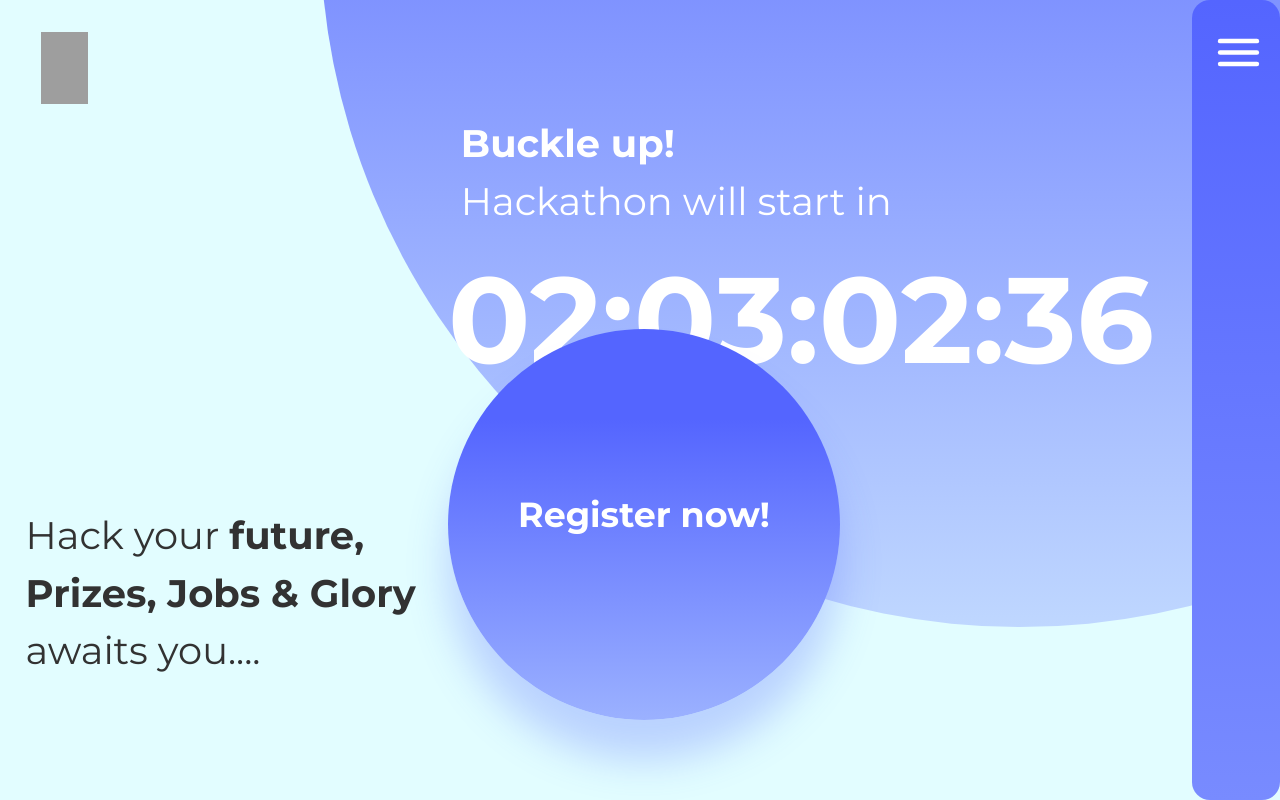
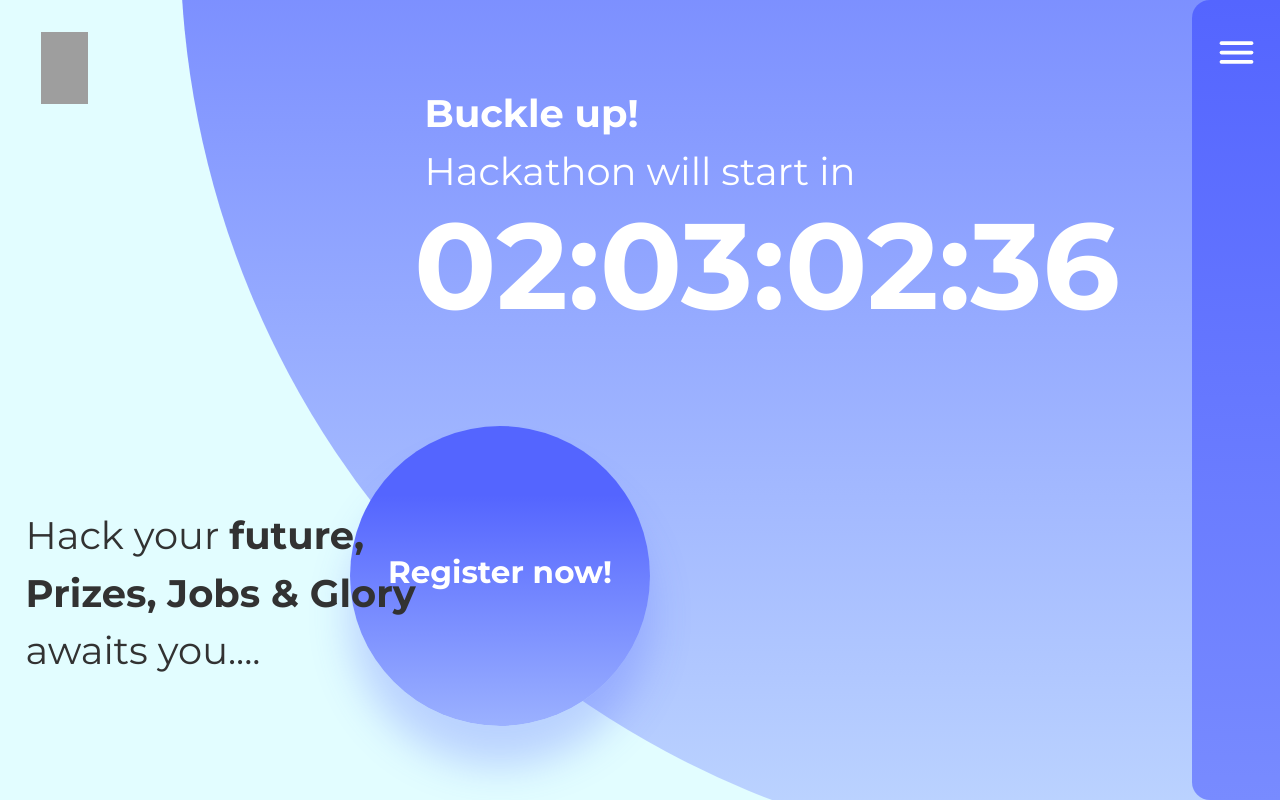
Before and after one commit to bhaskaraa45/HackathonPortal, a Next.js app in the folder hackathon/: page / in a window 1280 px wide. Built offline with nearby package versions, Linux system fonts and the light colour scheme; grey boxes are pictures that could not be loaded.

Commit message:
homepage css improved

```diff
--- a/hackathon/pages/index.tsx
+++ b/hackathon/pages/index.tsx
@@ -3,6 +3,7 @@ import styles from '../styles/home.module.css';
 
 export default function Home() {
     const [countdown, setCountdown] = useState('00:00:00:00');
+    const [menuOpen, setMenuOpen] = useState(false);
 
     useEffect(() => {
         const targetDate = new Date('2024-06-01T00:00:00').getTime();
@@ -31,38 +32,42 @@ export default function Home() {
         alert("Register button clicked!");
         // You can add your registration logic here
     };
+
     const handleHamburgerClick = () => {
-        alert("Menu button clicked!");
-        // You can add your registration logic here
+        setMenuOpen(!menuOpen);
     };
 
     return (
         <div className={styles.container}>
             <div className={styles.ecellLogo}></div>
-            <div className={styles.ellipse1}></div>
-            <div className={styles.rectangle1}>
+
+            <div className={`${styles.circleContainer} ${menuOpen ? styles.circleContainerAFTERCLICK : ''}`}>
+                <div className={`${styles.ellipse1} ${menuOpen ? styles.ellipse1AFTERCLICK : ''}`}></div>
+                <div className={`${styles.register} ${menuOpen ? styles.registerAFTERCLICK : ''}`}>
+                    <div className={styles.registerText} onClick={handleRegisterClick}>
+                        Register now!
+                    </div>
+                </div>
+            </div>
+
+            <div className={`${styles.rectangle1} ${menuOpen ? styles.rectangle1AFTERCLICK : ''}`}>
                 <div className={styles.menuButton} onClick={handleHamburgerClick}>
                     <svg fill="#ffffff" viewBox="0 0 24.00 24.00" xmlns="http://www.w3.org/2000/svg" stroke="#ffffff" stroke-width="0.00024000000000000003" transform="rotate(0)matrix(1, 0, 0, 1, 0, 0)"><g id="SVGRepo_bgCarrier" stroke-width="0"></g><g id="SVGRepo_tracerCarrier" stroke-linecap="round" stroke-linejoin="round" stroke="#CCCCCC" stroke-width="0.048"></g><g id="SVGRepo_iconCarrier"> <g data-name="Layer 2"> <g data-name="menu"> <rect width="24" height="24" transform="rotate(180 12 12)" opacity="0"></rect> <rect x="3" y="11" width="18" height="2" rx=".95" ry=".95"></rect> <rect x="3" y="16" width="18" height="2" rx=".95" ry=".95"></rect> <rect x="3" y="6" width="18" height="2" rx=".95" ry=".95"></rect> </g> </g> </g></svg>
                 </div>
             </div>
-            <div className={styles.starttext}>
+            <div className={`${styles.starttext} ${menuOpen ? styles.starttextAFTERCLICK : ''}`}>
                 <b>Buckle up!</b> <br />
                 Hackathon will start in
             </div>
-
-            <div className={styles.countdownBOX}>
+            <div className={`${styles.countdownBOX} ${menuOpen ? styles.countdownBOXAFTERCLICK : ''}`}>
                 {countdown}
             </div>
 
-            <div className={styles.description}>
+
+            <div className={`${styles.description} ${menuOpen ? styles.descriptionAFTERCLICK : ''}`}>
                 Hack your <b>future,</b><br />
                 <b>Prizes, Jobs & Glory</b> <br />
                 awaits you....
-            </div>
-            <div className={styles.register}>
-                <div className={styles.registerText} onClick={handleRegisterClick}>
-                    Register now!
-                </div>
             </div>
 
         </div>
--- a/hackathon/styles/home.module.css
+++ b/hackathon/styles/home.module.css
@@ -1,72 +1,112 @@
 /* Container styles */
 .container {
     position: relative;
-    width: 100%;
+    width: 100vw;
     height: 100vh;
-    overflow: hidden;
-    /* Hide overflow to avoid horizontal scrolling */
+    overflow-x: hidden;
+    overflow-y: auto;
     display: flex;
     justify-content: center;
     align-items: center;
 }
 
+.circleContainer {
+    position: relative;
+    display: flex;
+    justify-content: center;
+    align-items: center;
+    transition: transform 1s ease, height 1s ease, width 1s ease, box-shadow 1s ease;
+}
+
+.circleContainerAFTERCLICK {
+    height: 100%;
+}
+
 /* Ellipse 1 */
 .ellipse1 {
     position: absolute;
-    height: 175%;
-    left: 25%;
-    top: -773px;
+    height: 1841px;
     border-radius: 50%;
     aspect-ratio: 1;
     background: linear-gradient(180.03deg, #788BFF 49.97%, #BFD7FF 99.97%);
     z-index: 1;
+    transition: transform 1s ease, height 1s ease, width 1s ease, box-shadow 1s ease;
+    transform: translate(25%, -25%);
+}
+
+.ellipse1AFTERCLICK {
+    height: 100%;
+    border-radius: 50%;
+    transform: translateX(-15%);
+    box-shadow: 0px 40px 40px rgba(84, 101, 255, 0.27);
 }
 
 /* Rectangle 1 */
 .rectangle1 {
-    position: absolute;
+    position: fixed;
     width: 88px;
     height: 100%;
     top: 0px;
     right: 0px;
     background: linear-gradient(180deg, #5465FF 0%, #788BFF 100%);
-    border-radius: 18px;
-    z-index: 2;
-    /* padding: 16px;  */
+    border-top-left-radius: 18px;
+    border-bottom-left-radius: 18px;
+    z-index: 4;
+    transition: width 1s ease;
+}
+
+.rectangle1AFTERCLICK {
+    width: 400px;
 }
 
 .menuButton {
     position: relative;
-    left: 22%;
-    top: 25px;
-    width: 55px;
-    height: 50px;
+    left: 21.5px;
+    top: 30px;
+    width: 45px;
+    height: 10px;
     cursor: pointer;
 }
 
 /* Countdown BOX */
 .countdownBOX {
     position: absolute;
-    left: 35%;
-    top: 229px;
+    /* top: 229px; */
     font-family: 'Montserrat';
     font-style: normal;
     font-weight: 700;
     font-size: calc(0.8rem + 8.5vw);
     color: #FFFFFF;
     z-index: 3;
+    top: 0;
+    margin-top: 175px;
+    transform: translate(18%);
+    transition: margin-top 1s ease, transform 1s ease, font-size 1s ease;
+}
+
+.countdownBOXAFTERCLICK {
+    margin-top: 260px;
+    transform: translateX(-18%);
+    font-size: calc(0.3rem + 7.2vw);
 }
 
 /* Start Text */
 .starttext {
     position: absolute;
-    left: 36%;
-    top: 115px;
+    top: 0;
+    margin-top: 85px;
     font-family: 'Montserrat';
     font-style: normal;
     font-size: calc(0.8rem + 2vw);
     color: #FFFFFF;
     z-index: 3;
+    transition: margin-top 1s ease, transform 1s ease, text-align 1s ease;
+}
+
+.starttextAFTERCLICK {
+    margin-top: 135px;
+    text-align: center;
+    transform: translateX(-22%);
 }
 
 /* Description */
@@ -79,20 +119,36 @@
     font-size: calc(0.8rem + 2vw);
     color: #323232;
     z-index: 3;
+    transition: all 1s ease;
+}
+
+.descriptionAFTERCLICK {
+    display: none;
 }
 
 /* Register Button */
 .register {
-    position: absolute;
-    width: 392px;
-    height: 391px;
-    left: 35%;
-    bottom: 80px;
+    position: relative;
+    height: calc(15vh + 10vw);
+    min-height: 300px;
+    aspect-ratio: 1;
     border-radius: 50%;
     background: linear-gradient(180deg, #5465FF 23.01%, #9BB1FF 100%);
     box-shadow: 0px 40px 40px rgba(84, 101, 255, 0.28);
     z-index: 3;
+    top: calc(120px + 7vh);
+    left: calc(-140px);
+    transition: all 1s ease;
 }
+
+.registerAFTERCLICK {
+    top: auto;
+    left: auto;
+    margin-top: auto;
+    margin-bottom: 50px;
+    transform: translateX(-42%);
+}
+
 
 /* Register Text */
 .registerText {
@@ -103,11 +159,11 @@
     font-family: 'Montserrat';
     font-style: normal;
     font-weight: 700;
-    font-size: calc(0.9rem + 1.6vw);
+    font-size: calc(calc(0.9rem + 1.3vw));
     color: #ffffff;
     z-index: 4;
     cursor: pointer;
-    /* Change cursor on hover */
+    transition: text-decoration 1s ease;
 }
 
 .registerText:hover {
@@ -116,7 +172,7 @@
 
 /* E-Cell Logo */
 .ecellLogo {
-    position: absolute;
+    position: fixed;
     width: 47px;
     height: 72px;
     left: 41px;
@@ -127,22 +183,39 @@
     z-index: 5;
 }
 
-/* Mobile styles */
-@media only screen and (max-width: 850px) {
-    .ellipse1 {
-        position: absolute;
+@media only screen and (max-width: 1100px),
+screen and (max-height: 645px) {
+    .circleContainer {
         height: 100%;
         width: 100%;
-        left: 0%;
-        top: 0%;
+        position: relative;
+        display: flex;
+        justify-content: center;
+        align-items: center;
+        transition: transform 1s ease, height 1s ease, width 1s ease, box-shadow 1s ease;
+    }
+
+    .ellipse1 {
+        height: 100%;
+        width: 100%;
         border-radius: 0%;
         background: linear-gradient(180.03deg, #788BFF 49.97%, #BFD7FF 99.97%);
         z-index: 1;
+        transform: translate(0%);
+        transition: transform 1s ease, height 1s ease, width 1s ease, box-shadow 1s ease;
     }
 
-    .rectangle1 {
-        /* display: none; */
-        position: absolute;
+    .ellipse1AFTERCLICK {
+        height: 100%;
+        width: 100%;
+        border-radius: 0%;
+        transform: translate(0%);
+        box-shadow: none;
+    }
+
+    .rectangle1,
+    .rectangle1AFTERCLICK {
+        position: fixed;
         width: 88px;
         height: 100%;
         top: 0px;
@@ -150,46 +223,57 @@
         background: transparent;
         border-radius: 18px;
         z-index: 1;
+        transition: width 1s ease;
+        transform: translateX(0%);
     }
 
+
+
     .countdownBOX {
-        position: absolute;
-        font-family: 'Montserrat';
-        font-style: normal;
-        font-weight: 700;
         font-size: calc(1rem + 8.3vw);
-        color: #FFFFFF;
-        z-index: 3;
         left: auto;
+        margin-top: 205px;
+        text-align: center;
+        transform: translate(0%);
+        transition: margin-top 1s ease, transform 1s ease, font-size 1s ease;
+    }
+
+    .countdownBOXAFTERCLICK {
+        margin-top: 205px;
+        transform: translate(0%);
+        font-size: calc(1rem + 8.3vw);
     }
 
     .starttext {
-        position: absolute;
-        bottom: countdown;
         left: auto;
-        font-family: 'Montserrat';
-        font-style: normal;
         font-size: calc(1rem + 1.8vw);
-        color: #FFFFFF;
-        z-index: 3;
-        margin-top: 45px;
+        margin-top: 145px;
         text-align: center;
+        transition: margin-top 1s ease, transform 1s ease, text-align 1s ease;
     }
 
-    .register {
-        position: absolute;
+    .starttextAFTERCLICK {
+        margin-top: 145px;
+        text-align: center;
+        transform: translate(0%);
+    }
+
+    .register,
+    .registerAFTERCLICK {
         width: 220px;
-        height: 220px;;
+        height: 220px;
+        min-height: 220px;
         left: auto;
         border-radius: 50%;
-        background: linear-gradient(180deg, #5465FF 23.01%, #9BB1FF 100%);
-        box-shadow: 0px 40px 40px rgba(84, 101, 255, 0.28);
-        z-index: 3;
-        bottom: auto;
+        top: 0;
         margin-top: 90px;
+        transition: all 1s ease;
+        transform: translateX(0%);
+        /* margin-bottom: 50px; */
     }
 
-    .description {
+    .description,
+    .descriptionAFTERCLICK {
         display: none;
         position: absolute;
         left: auto;
@@ -202,29 +286,13 @@
     }
 
     .registerText {
-        position: relative;
-        display: flex;
-        justify-content: center;
-        top: 41%;
-        font-family: 'Montserrat';
-        font-style: normal;
-        font-weight: 700;
         font-size: calc(1.6rem);
-        color: #ffffff;
-        z-index: 4;
-        cursor: pointer;
     }
 
     .ecellLogo {
-        position: absolute;
         width: 39px;
         height: 60px;
         left: 16px;
         top: 16px;
-        background: url("https://s3-alpha-sig.figma.com/img/e79e/2a1d/3219687af019e93fd354ef562c3de362?Expires=1717977600&Key-Pair-Id=APKAQ4GOSFWCVNEHN3O4&Signature=kK5rmG4pPZM9l3aQqXtv0gQuv9i2KaBcNivupfkbDIZg7H672yGTUFspPEcMykm3c56ythRkqCT5tB3Sac4qRyVPcWDqZyHemkE6EzxjXktflQtc41H77I-VuVwMiN9U4PzU1bwv~PG~CsGOnDRhOEgXGtaRPPclLo99YO5ovdgM47KzieKRqtod6gJG~vMQe1ySnBKTk~A9WBP6Il0tvjxcjTRLnEfJqYz5O96m9S7Wyl6CBBtlSlK0nAd0WMQhyJMyF4aKkAeLxfbn0BeMLP-NbL-5Cl3So5fHMgbjvG1Ih1Z8MMXYrWEdEirTLau1kPqmXripNBit85O6ChsilQ__");
-        background-size: cover;
-        background-repeat: no-repeat;
-        z-index: 5;
     }
-
 }
```
